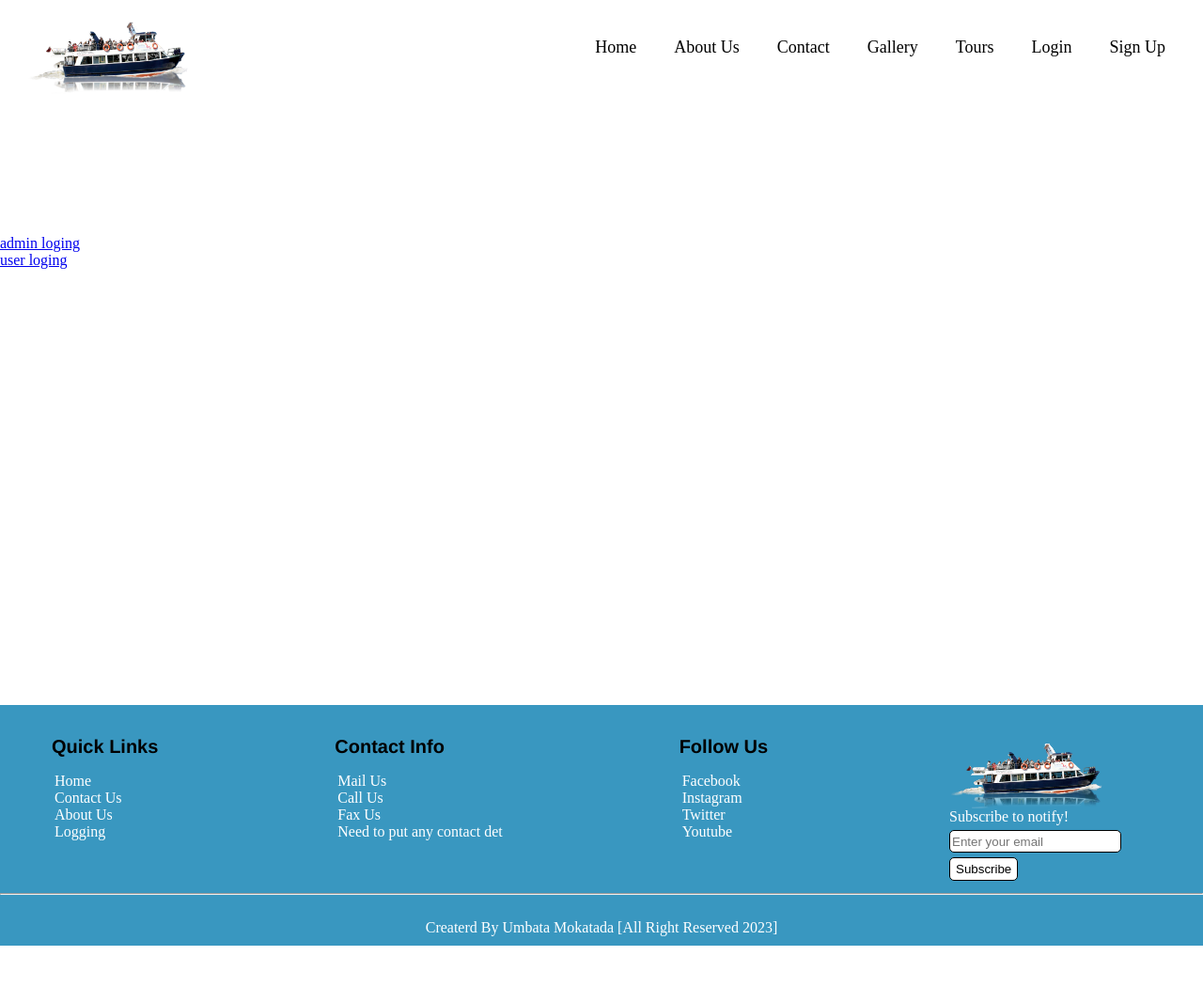
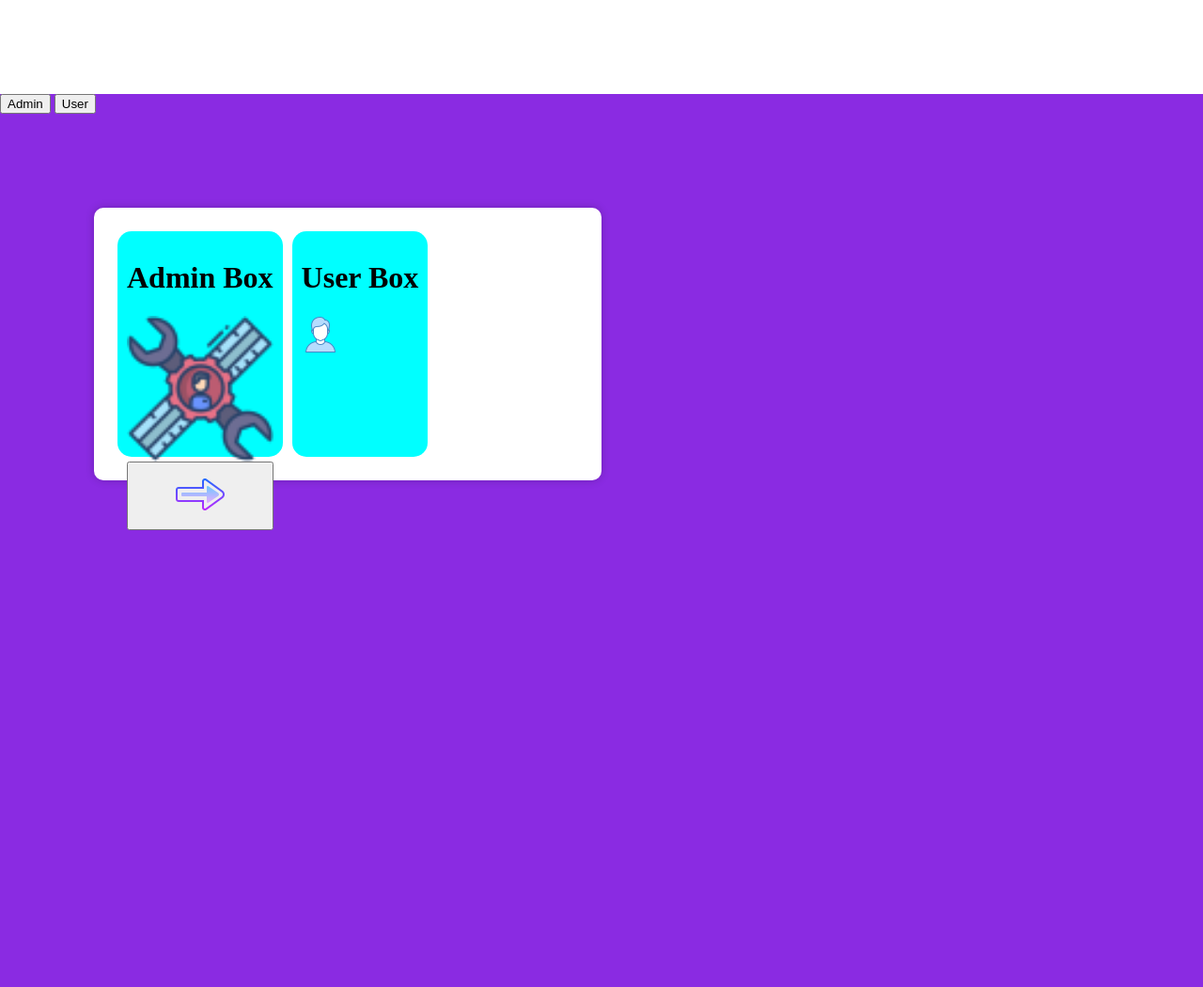
Before and after one commit to Gayashaan/Boat_Safari_Management_System, a PHP site: page /loging_selector_page.html in a window 1280 px wide. Shown: the whole page at 94% size. After the commit the page ends 564 px from the top, so only its background shows below. Run offline with PHP 8.4, Linux system fonts and the light colour scheme.

Commit message:
login selector page

```diff
--- a/css/footer.css
+++ b/css/footer.css
@@ -1,5 +1,7 @@
 
 footer{
+    /* position: relative;
+    bottom: 0; */
     width: 100%;
     background-color: #3997c0;
     color: #fff;
--- /dev/null
+++ b/css/loging_selector.css
@@ -0,0 +1,46 @@
+.container{
+    background-color: blueviolet;
+    position: relative;
+    top: 100px;
+    height: 100%;
+    width: 100%;
+    margin-bottom: 50px;
+
+}
+
+.box_wrap{
+    background-color: #fff;
+    width: auto;
+    height: 250px;
+    width: 500px;
+
+    position: relative;
+    top: 100px;
+    left: 100px;
+    padding: 20px;
+    border-radius: 10px;
+    box-shadow: 0 0 10px 0 rgba(0,0,0,0.2);
+    display: flex;
+
+
+}
+
+.box_wrap  .admin_wrap{
+    background-color: aqua;
+    padding: 10px;
+    margin: 5px;
+    border-radius: 15px;
+    display: flex;
+    flex-direction: column;
+
+
+}
+
+.box_wrap  .user_wrap{
+    padding: 10px;
+    background-color: aqua;
+    margin: 5px;
+    border-radius: 15px;
+
+
+}
--- a/loging_selector_page.html
+++ b/loging_selector_page.html
@@ -7,13 +7,14 @@
     <link rel="stylesheet" href="/css/style.css">
     <link rel="stylesheet" href="/css/footer.css">
     <link rel="stylesheet" href="./css/header.css">
+    <link rel="stylesheet" href="/css/loging_selector.css">
     <title>Home</title>
 </head>
 
 
 
 <body>
-    <header class = "header">
+    <!-- <header class = "header">
 
         <img  src="/images/favpng_ferry-ship-boat-tour.png" class ="logo"  height="100px" width="250px"/>
 
@@ -27,14 +28,65 @@
             <a href="/loging_selector_page.html">Login</a>
             <a href="#">Sign Up</a>
             </nav>
-    </header>
+    </header> -->
 
-    <div class="container" style="width: 100%; height: 500px; margin-top: 250px;">
-        <a href="/admin/dashboard.html">admin loging</a><br>
-        <a href="#">user loging</a>
+
+
+
+
+
+
+
+
+
+
+
+    <div class="container">
+        <div class="btn_wrap">
+            <button class="btn" id="admin">Admin</button>
+            <button class="btn" id="user">User</button>
+        </div>
+        <div class="box_wrap">
+            <div class="admin_wrap">
+                <h1>Admin Box</h1>
+                <img src="/images/icons/admin.png" alt="">
+                <button><img src="/images/icons/arrow.png" alt=""></button>
+            </div>
+            <div class="user_wrap">
+                <h1>User Box</h1>
+                <img src="/images/icons/user.png" alt="">
+            </div>
+        </div>
     </div>
 
-    <footer class="footer">
+
+
+
+
+
+
+
+
+
+
+
+
+
+
+
+
+
+
+
+
+
+
+
+
+
+
+
+    <!-- <footer class="footer">
         <div class="footer_container">
             <div class="quick_wrap">
                 <h5 class="wrap_heading">Quick Links</h5>
@@ -78,6 +130,6 @@
 
         <hr>
         <p>Createrd By Umbata Mokatada [All Right Reserved 2023]</p>
-    </footer>
+    </footer> -->
 </body>
 </html>
```
Also changed, not shown: images/icons/admin.png (added), images/icons/arrow.png (added), images/icons/user.png (added).
